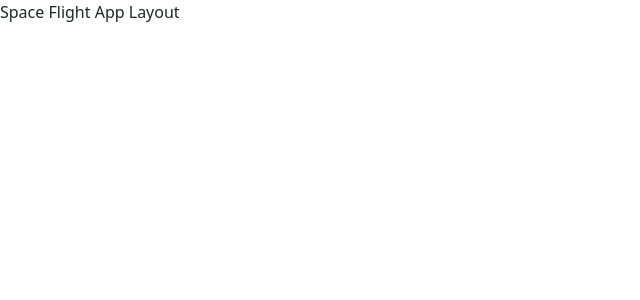
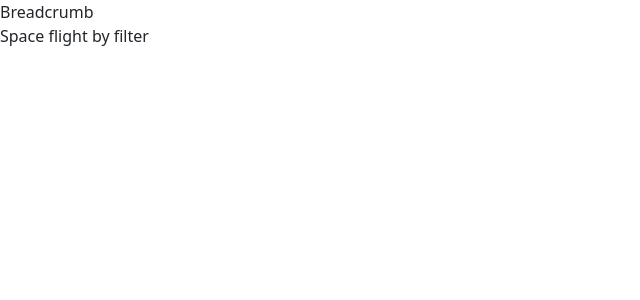
Before and after one commit to skmajumder/spaceflight, a React (Vite) app: page / in a window 1280 px wide. Shown: the top 300 px of the page, without its empty margins (0-640 px from the left). Built offline with nearby package versions, Linux system fonts and the light colour scheme.

Commit message:
file structure & components

```diff
--- /dev/null
+++ b/src/components/Breadcrumb/Breadcrumb.jsx
@@ -0,0 +1,9 @@
+const Breadcrumb = () => {
+    return (
+        <div>
+            Breadcrumb
+        </div>
+    );
+};
+
+export default Breadcrumb;
--- /dev/null
+++ b/src/components/Filters/Filters.jsx
@@ -0,0 +1,9 @@
+const Filters = () => {
+    return (
+        <>
+         Space flight by filter
+        </>
+    );
+};
+
+export default Filters;
--- a/src/pages/AppLayout/AppLayout.jsx
+++ b/src/pages/AppLayout/AppLayout.jsx
@@ -1,11 +1,13 @@
-import styles from './AppLayout.module.css'
+import Breadcrumb from "../../components/Breadcrumb/Breadcrumb";
+import Filters from "../../components/Filters/Filters";
 
 const AppLayout = () => {
-    return (
-        <div>
-            Space Flight App Layout
-        </div>
-    );
+  return (
+    <>
+      <Breadcrumb />
+      <Filters/>
+    </>
+  );
 };
 
 export default AppLayout;
```
Also changed, not shown: src/components/Message/Message.jsx (added, +11 -0 lines), src/components/Search/Search.jsx (added, +9 -0 lines), src/components/Spaceflight/Spaceflight.jsx (added, +9 -0 lines), src/components/SpaceflightItem/SpaceflightItem.jsx (added, +9 -0 lines), src/components/SpaceflightList/SpaceflightList.jsx (added, +9 -0 lines), src/components/Spinner/Spinner.jsx (added, +9 -0 lines), src/components/Breadcrumb/Breadcrumb.module.css (added).
